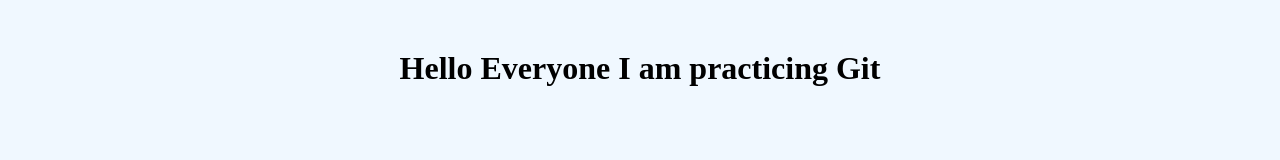
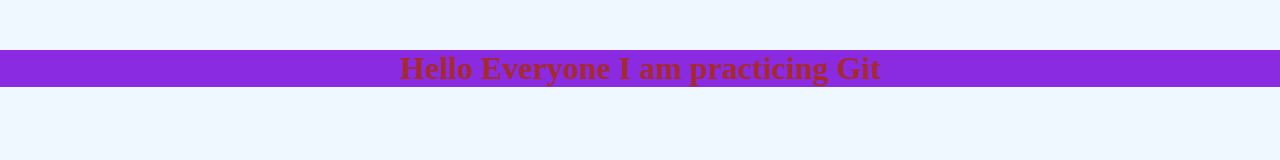
Before and after one commit to Ellilbelu/April-git-command-practice, a plain HTML site: page index.html in a window 1280 px wide. Drawn offline with Linux system fonts and the light colour scheme.

Commit message:
updated h1 background and text color

```diff
--- a/Css/style.css
+++ b/Css/style.css
@@ -3,3 +3,7 @@
     text-align: center;
     margin: 50px auto;
 }
+h1{
+    background-color: blueviolet;
+    color: brown;
+}
```
